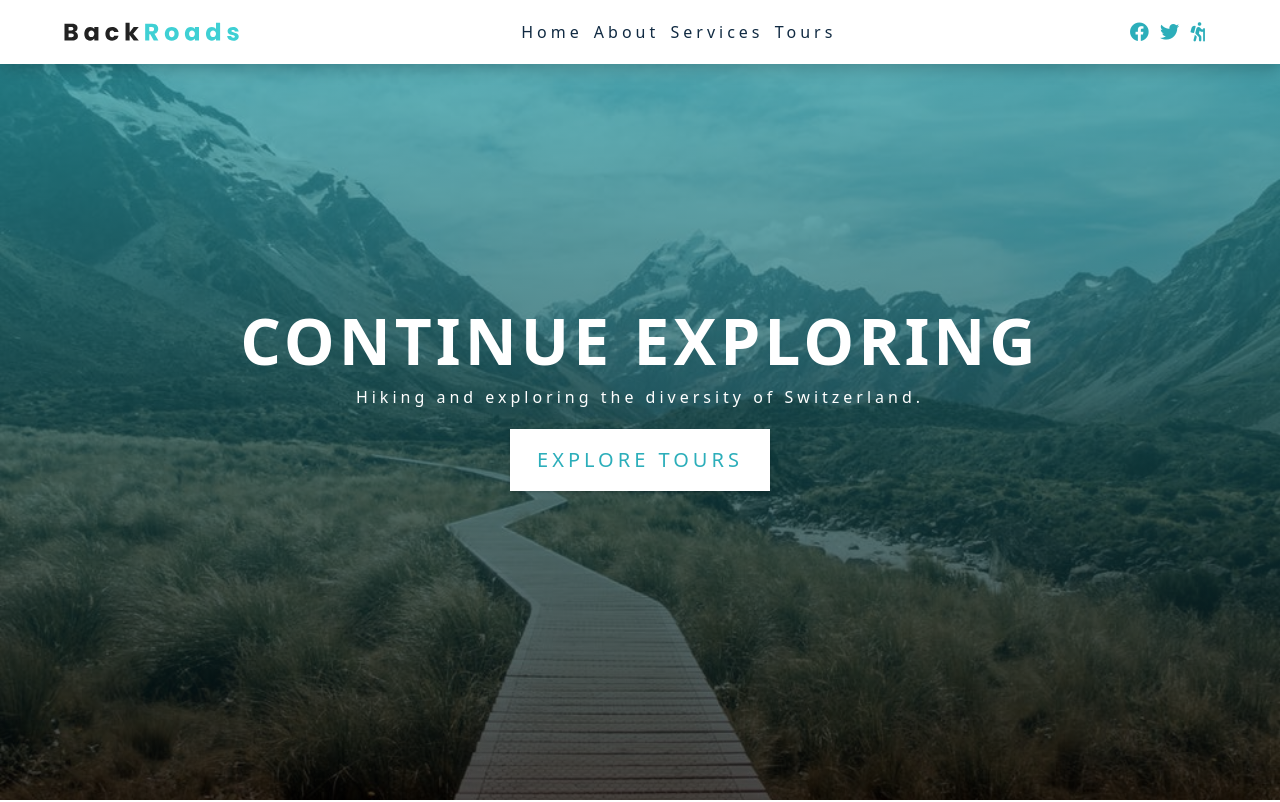
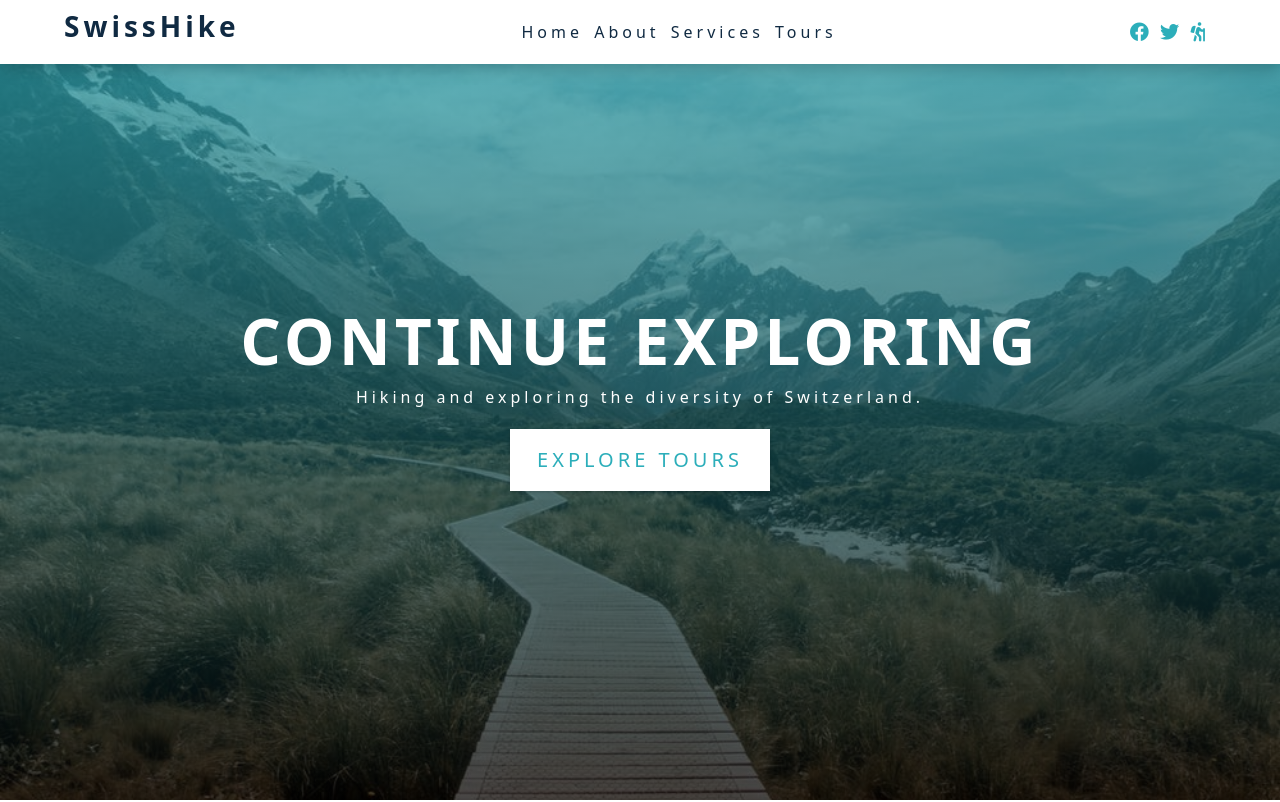
Before and after one commit to AzeemAppli/temp-backroads-app, a React (Create React App) app: page / in a window 1280 px wide. Shown: the top 802 px of the page. Built offline with nearby package versions, Linux system fonts and the light colour scheme.

Commit message:
- logo and title adjustment

```diff
--- a/public/index.html
+++ b/public/index.html
@@ -32,7 +32,7 @@
             crossorigin="anonymous"
             referrerpolicy="no-referrer"
     />
-    <title>Backroads APP</title>
+    <title>SwissHike APP</title>
   </head>
   <body>
     <noscript>You need to enable JavaScript to run this app.</noscript>
--- a/src/components/Navbar.js
+++ b/src/components/Navbar.js
@@ -1,4 +1,3 @@
-import logo from '../images/logo.svg';
 import {pageLinks, socialLinks} from "../data";
 import SocialLinks from "./SocialLinks";
 const Navbar = () => {
@@ -6,7 +5,7 @@ const Navbar = () => {
         <nav className="navbar">
             <div className="nav-center">
                 <div className="nav-header">
-                    <img src={logo} className="nav-logo" alt="backroads"/>
+                    <h3>SwissHike</h3>
                     <button type="button" className="nav-toggle" id="nav-toggle">
                         <i className="fas fa-bars"></i>
                     </button>
```
